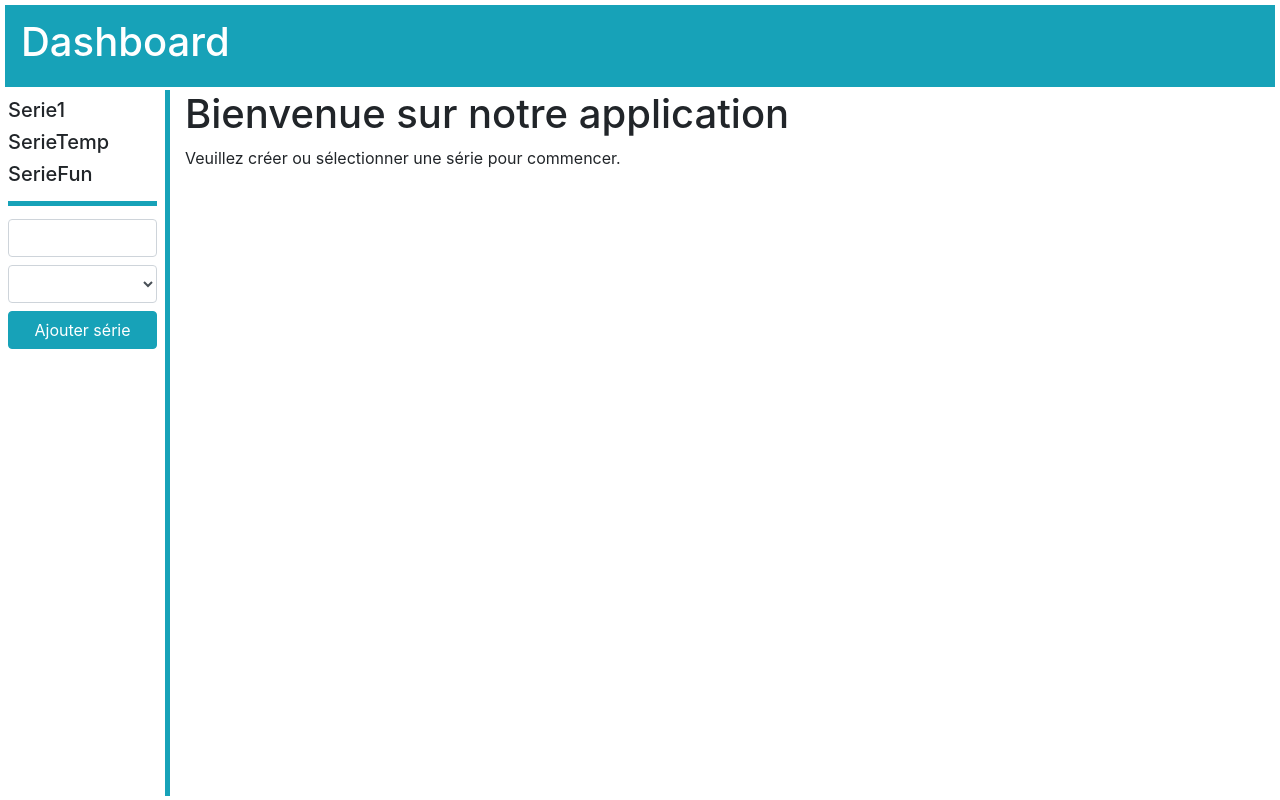
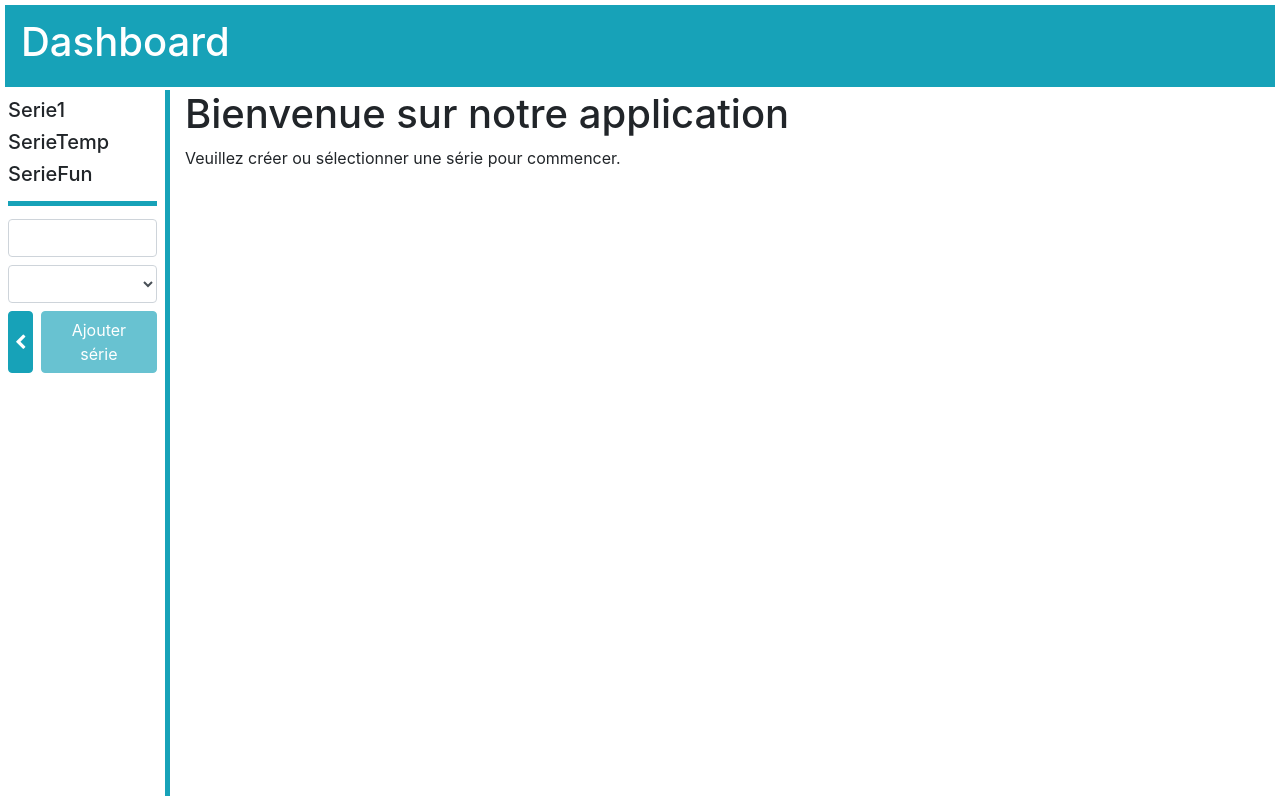
Before and after one commit to PierreTSE/2020-BDD-dashboard, a Vue app: page / in a window 1280 px wide. Both pictures are taken after a click on the button "Nouvelle série". Built offline with nearby package versions, Linux system fonts and the light colour scheme; what vue-papa-parse, vue-trend-chart would draw is missing.

Commit message:
Added cancel on sidebar on CREATE + visual improvment

```diff
--- a/src/components/InfoSerie.vue
+++ b/src/components/InfoSerie.vue
@@ -62,7 +62,7 @@
   line-height: 1;
   color: #0004;
   border-color: #0004;
-  transition: border 0s, 0.3s;
+  transition: border 0s, 0.15s;
   margin-top: 1em;
   margin-left: 0.2em;
 }
--- a/src/components/MySidebar.vue
+++ b/src/components/MySidebar.vue
@@ -8,7 +8,11 @@
       <input class="form-control" type="text" v-if="add_mode" v-model="new_serie_name">
       <button class="btn btn-info btn-block " @click="add_mode=true;" v-if="!add_mode">Nouvelle série</button>
       <select class="form-control" style="margin-top:0.5em;" v-if="add_mode" v-model="selected_type"> <option v-for="type in possible_types" :value="type" :key="type"> {{type}}</option ></select>
-      <button class="btn btn-info btn-block" style="margin-top:0.5em;" @click="onCreate" v-if="add_mode">Ajouter série</button>
+      <div v-if="add_mode" class="form-group row mx-auto mt-2">
+        <button class="col-2 btn btn-info px-1 mr-2" @click="add_mode = false; selected_type = null; new_serie_name=''"><i class="fa fa-chevron-left"></i></button>
+        <button class="col btn btn-info" @click="onCreate"
+          :disabled="!new_serie_name || selected_type == null">Ajouter série</button>
+      </div>
       <button class="btn btn-info btn-block" @click="onRefresh" v-if="!add_mode">Rafraichir</button>
     </form>
 
```
